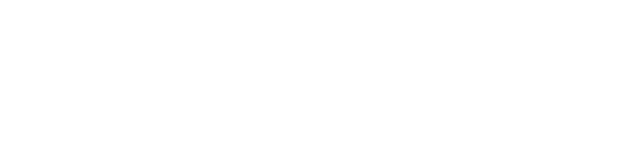
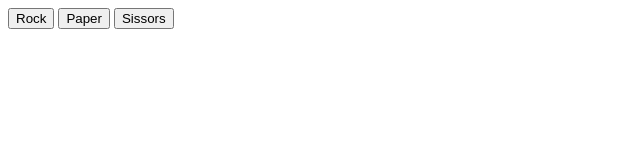
Before and after one commit to TylerBigham/rock-paper-scissors, a plain HTML site: page index.html in a window 1280 px wide. Shown: the whole page, without its empty margins (0-640 px from the left). Drawn offline with Linux system fonts and the light colour scheme.

Commit message:
Add buttons

```diff
--- a/index.html
+++ b/index.html
@@ -7,7 +7,9 @@
 
 
     <body>
-
+        <button>Rock</button>
+        <button>Paper</button>
+        <button>Sissors</button>
     </body>
 
     <script src="javascript.js"></script>
```
